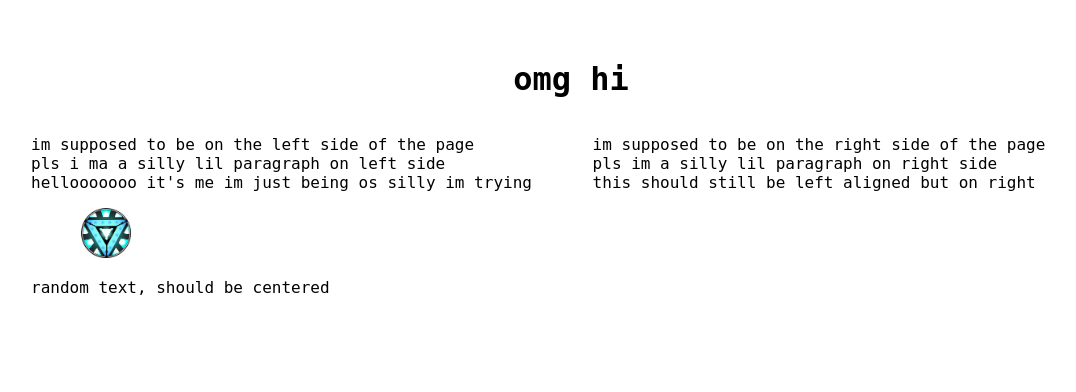
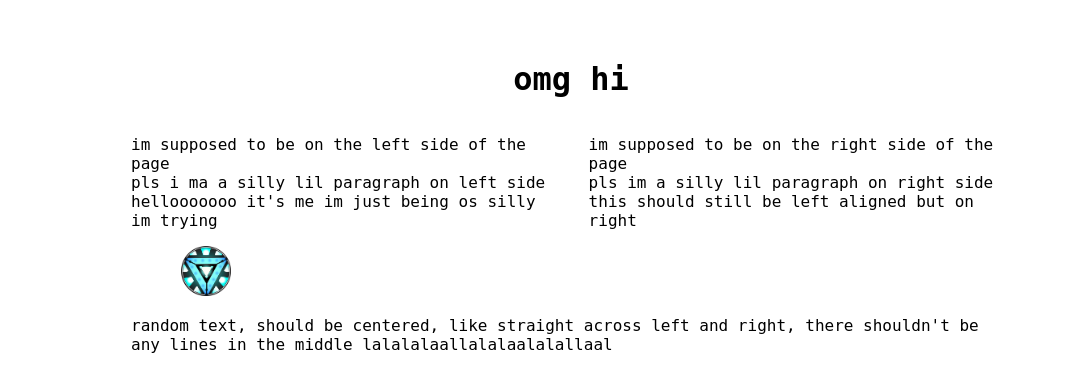
Before and after one commit to pofiaza/html-test, a plain HTML site: page index.html in a window 1280 px wide. Shown: the whole page, without its empty margins (69-1145 px from the left). Drawn offline with Linux system fonts and the light colour scheme.

Commit message:
added more text

```diff
--- a/index.html
+++ b/index.html
@@ -30,7 +30,7 @@
 
 
     <p>
-        random text, should be centered
+        random text, should be centered, like straight across left and right, there shouldn't be any lines in the middle lalalalaallalalaalalallaal
     </p>
 
 
--- a/style.css
+++ b/style.css
@@ -2,6 +2,8 @@ body {
     font-family: "dejavu sans mono", "droid sans mono", consolas, monaco, "lucida console", "courier new", courier, monospace, sans-serif;
     margin-left: 100px;
     margin-right: 100px;
+    padding-left: 100px;
+    padding-right: 100px
 }
 
 h1 {
```
